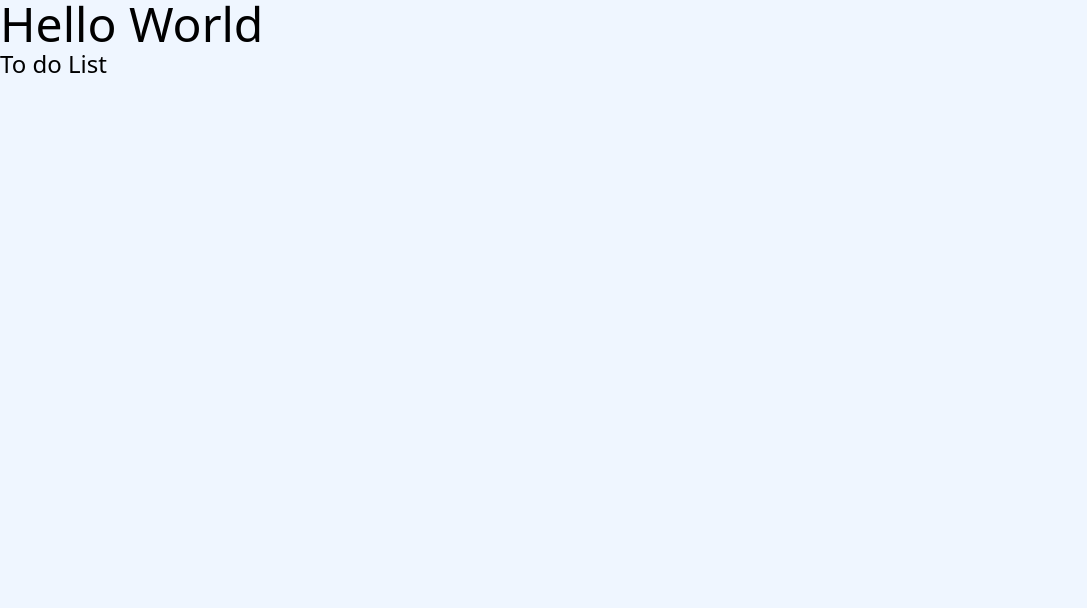
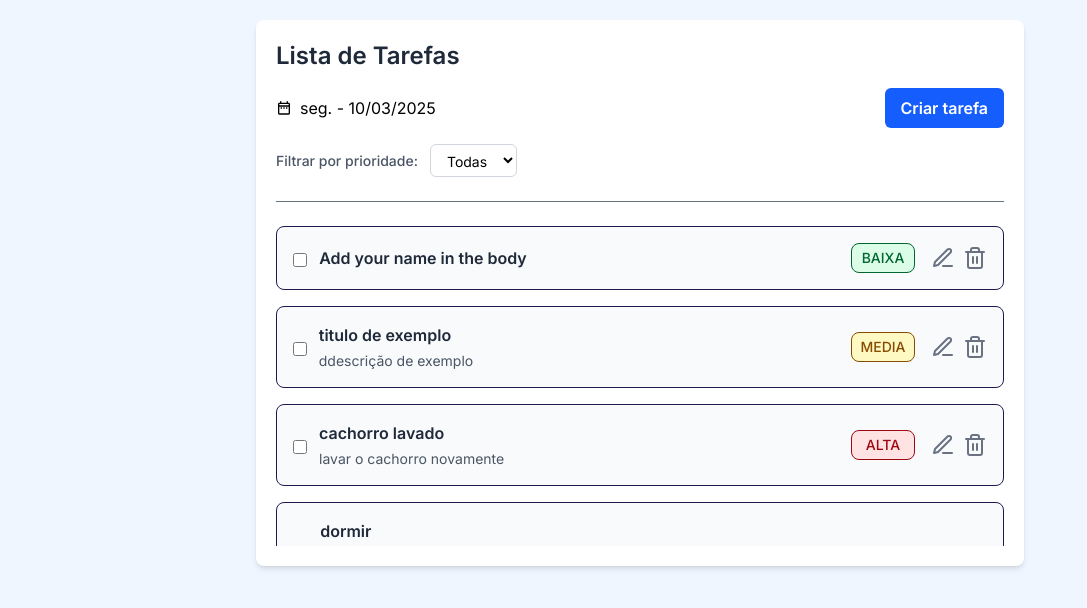
Before and after one commit to douglas-jpg/to-do-list, a React (Vite) app in the folder frontend/: page / in a window 1280 px wide. Shown: the top 608 px of the page, without its empty margins (0-1087 px from the left). Built offline with nearby package versions, Linux system fonts and the light colour scheme.

Commit message:
feat(frontend): adicionar componente allTasks

```diff
--- a/frontend/src/App.tsx
+++ b/frontend/src/App.tsx
@@ -1,8 +1,70 @@
+import { useState, useEffect } from 'react';
+import { ITask } from './@types/Tasks';
+
+import Header from './components/Header/Header';
+import AllTasks from './components/AllTasks/AllTasks';
+
 function App() {
+    const [isLoading, setIsLoading] = useState(true);
+    const [tasks, setTasks] = useState<ITask[]>([]);
+
+    useEffect(() => {
+        const fetchData = async () => {
+            await new Promise((resolve) => setTimeout(resolve, 1500));
+            setTasks([
+                {
+                    title: 'Add your name in the body',
+                    description: '',
+                    priority: 'baixa',
+                    done: false,
+                    createdAt: '2025-03-05T20:07:32.402Z',
+                    updatedAt: '2025-03-05T20:07:32.402Z',
+                    id: '67c8af0413d92c4093c1c16a',
+                },
+                {
+                    title: 'titulo de exemplo',
+                    description: 'ddescrição de exemplo',
+                    priority: 'media',
+                    done: false,
+                    createdAt: '2025-03-05T21:03:04.976Z',
+                    updatedAt: '2025-03-05T21:03:04.976Z',
+                    id: '67c8bc08bfc2966fded29974',
+                },
+                {
+                    title: 'cachorro lavado',
+                    description: 'lavar o cachorro novamente',
+                    done: false,
+                    priority: 'alta',
+                    createdAt: '2025-03-06T22:15:47.528Z',
+                    updatedAt: '2025-03-10T14:07:16.382Z',
+                    id: '67ca1e9307bb1e66189472e0',
+                },
+                {
+                    title: 'dormir',
+                    description:
+                        'Lorem ipsum dolor sit amet, consectetur adipisicing elit. Inventore veniam, mollitia quibusdam placeat repellendus quasi tenetur, sint incidunt sunt ipsam corporis! Fuga consequuntur quo id? Molestiae, alias ratione. Beatae, hic?',
+                    done: false,
+                    priority: 'baixa',
+                    createdAt: '2025-03-06T22:35:33.479Z',
+                    updatedAt: '2025-03-06T22:35:33.479Z',
+                    id: '67ca233540fb88975c7dba0c',
+                },
+            ]);
+            setIsLoading(false);
+        };
+
+        fetchData();
+    }, []);
+
     return (
-        <div className='w-screen h-screen bg-blue-50'>
-            <h1 className='text-5xl'>Hello World</h1>
-            <h2 className='text-2xl'>To do List</h2>
+        <div className='w-screen min-h-screen bg-blue-50 p-5 font-inter'>
+            <div className='max-w-3xl mx-auto bg-white rounded-lg shadow-md p-5'>
+                <Header />
+
+                <main>
+                    <AllTasks tasks={tasks} isLoading={isLoading} />
+                </main>
+            </div>
         </div>
     );
 }
--- /dev/null
+++ b/frontend/src/components/AllTasks/AllTasks.tsx
@@ -0,0 +1,52 @@
+import { ITask } from '../../@types/Tasks';
+import Empty from '../Empty/Empty';
+import Loading from '../Loading/Loading';
+import TaskItem from '../TaskItem/TaskItem';
+
+interface AllTasksProps {
+    tasks: ITask[];
+    isLoading: boolean;
+}
+
+const AllTasks = ({ tasks, isLoading }: AllTasksProps) => {
+    const onToggle = (id: string) => {
+        console.log('Toggle:', id);
+    };
+
+    const onEdit = (id: string) => {
+        console.log('Editar:', id);
+    };
+
+    const onDelete = (id: string) => {
+        console.log('Excluir:', id);
+    };
+
+    return (
+        <ul
+            aria-live='polite'
+            className='space-y-4 max-h-80 mx-auto mt-4 overflow-auto'
+        >
+            {isLoading ? (
+                <Loading />
+            ) : tasks.length === 0 ? (
+                <Empty />
+            ) : (
+                tasks.map((task) => (
+                    <TaskItem
+                        key={task.id}
+                        id={task.id}
+                        title={task.title}
+                        description={task.description}
+                        priority={task.priority}
+                        done={task.done}
+                        onToggle={() => onToggle(task.id)}
+                        onEdit={() => onEdit(task.id)}
+                        onDelete={() => onDelete(task.id)}
+                    />
+                ))
+            )}
+        </ul>
+    );
+};
+
+export default AllTasks;
--- /dev/null
+++ b/frontend/src/components/Header/Header.tsx
@@ -0,0 +1,21 @@
+import Button from '../Button/Button';
+import DateComponent from '../DateComponent/DateComponent';
+import PriorityFilter from '../PriorityFilter/PriorityFilter';
+
+const Header = () => {
+  return (
+      <header className='mb-6'>
+          <h1 className='text-2xl font-bold text-gray-800 mb-4'>
+              Lista de Tarefas
+          </h1>
+          <div className='flex justify-between items-center mb-4'>
+              <DateComponent />
+              <Button />
+          </div>
+          <PriorityFilter />
+          <hr className='text-gray-500' />
+      </header>
+  );
+}
+
+export default Header
```
